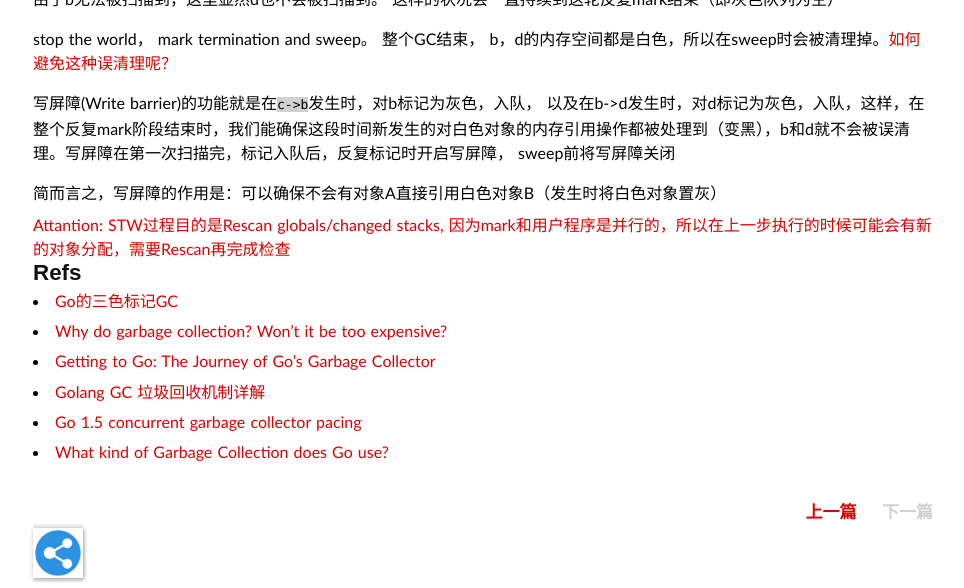
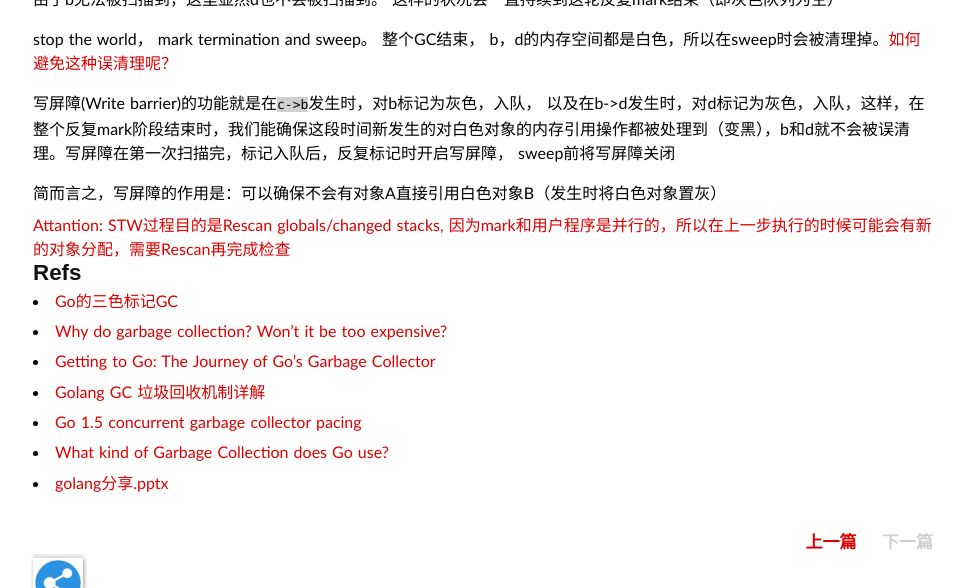
Before and after one commit to duyanghao/duyanghao.github.io, a Jekyll site: the page built from _posts/2019-1-11-golang.md, in a window 1280 px wide and 900 px high, scrolled down 3250 px, cut to the strip 0-588 px from the top of the window. Shown: the whole strip, without its empty margins (157-1121 px from the left). Built offline with Jekyll 4.4.1, drawn with Linux system fonts in a browser that asks for light colours; some web fonts are replaced; comment, search, counter and statistics services are not loaded.

Commit message:
添加golnag分享 PPT
Signed-off-by: duyanghao <1294057873@qq.com>

```diff
--- a/_posts/2019-1-11-golang.md
+++ b/_posts/2019-1-11-golang.md
@@ -122,3 +122,4 @@ stop the world， mark termination and sweep。 整个GC结束， b，d的内存
 * [Golang GC 垃圾回收机制详解](https://blog.csdn.net/u010649766/article/details/80582153)
 * [Go 1.5 concurrent garbage collector pacing](https://docs.google.com/document/d/1wmjrocXIWTr1JxU-3EQBI6BK6KgtiFArkG47XK73xIQ/edit#heading=h.xy314pvxblbm)
 * [What kind of Garbage Collection does Go use?](https://stackoverflow.com/questions/7823725/what-kind-of-garbage-collection-does-go-use)
+* [golang分享.pptx](https://github.com/duyanghao/Go-example/blob/master/golang%E5%88%86%E4%BA%AB.pptx)
```
